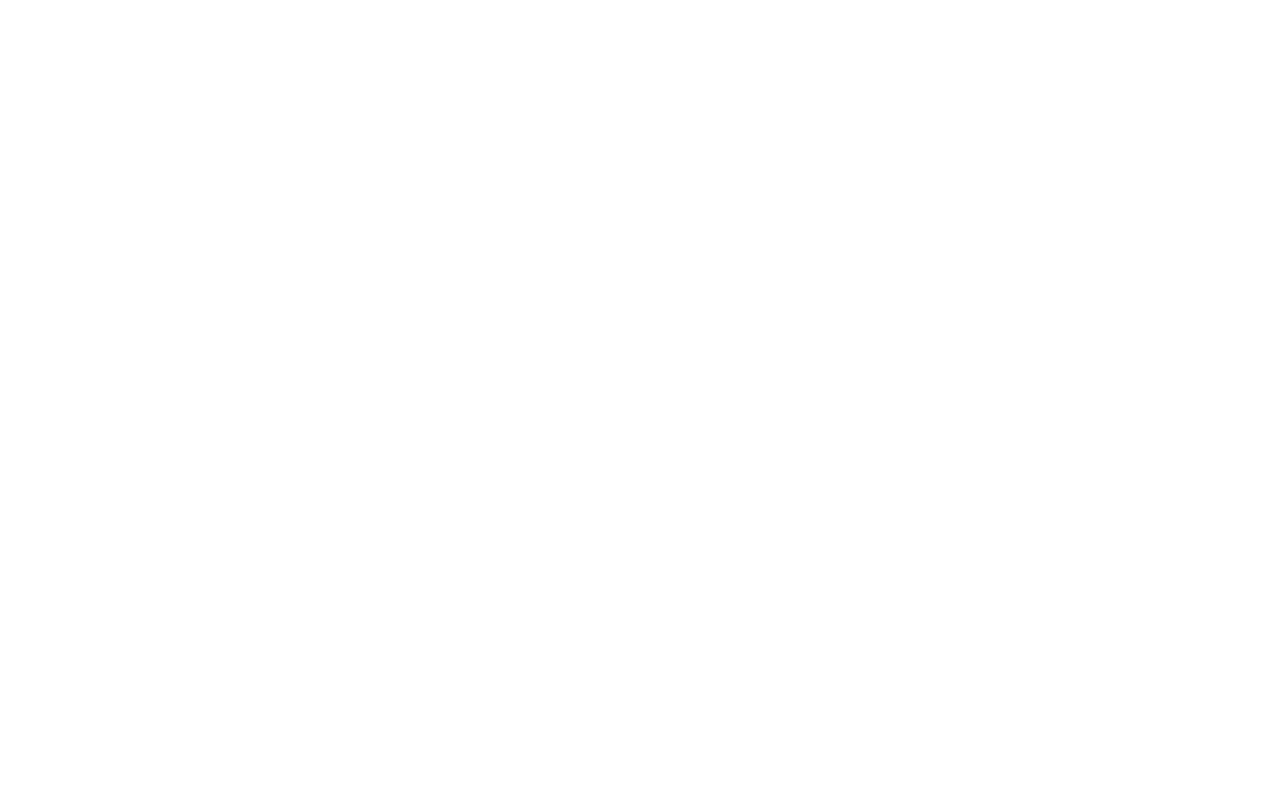
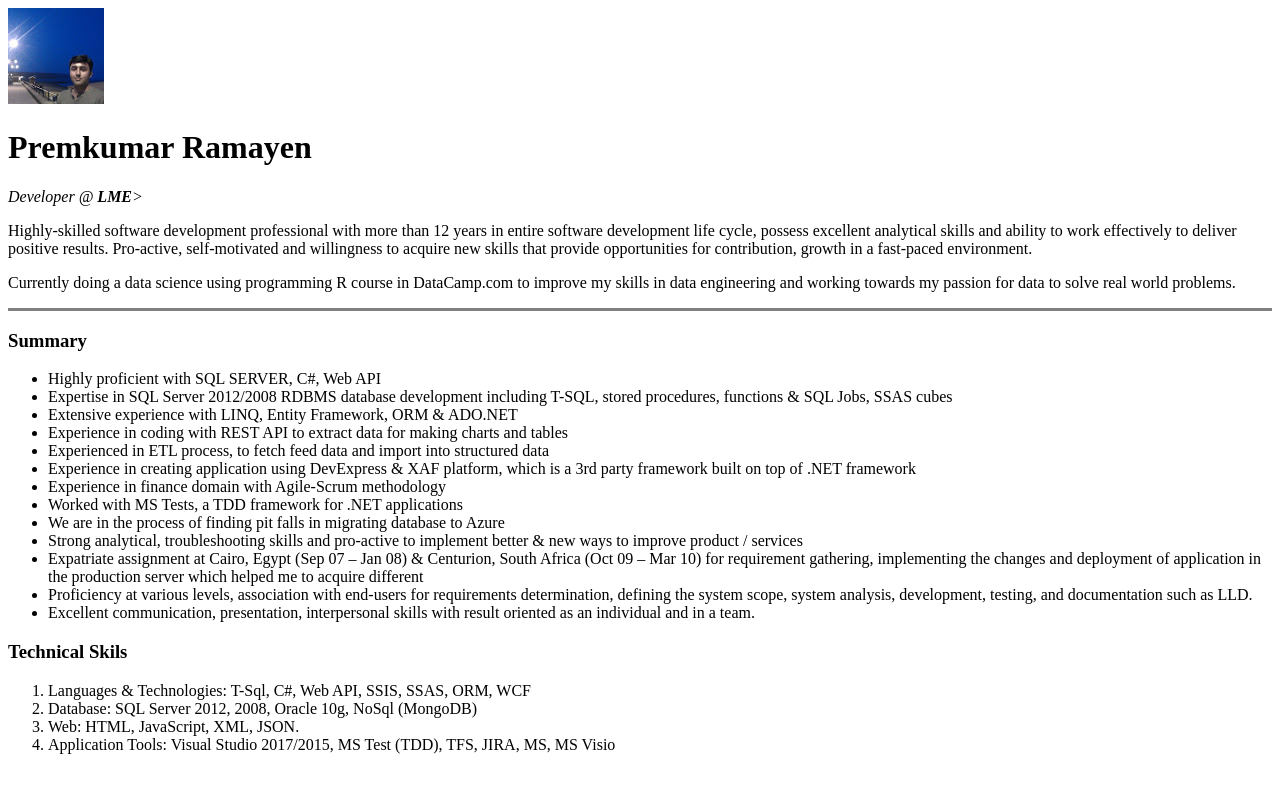
Before and after one commit to Premkumar982/MyWebsite, a plain HTML site: page MySIte/Index.html in a window 1280 px wide. Drawn offline with Linux system fonts and the light colour scheme.

Commit message:
Added images and profile details

```diff
--- a/MySIte/Index.html
+++ b/MySIte/Index.html
@@ -2,14 +2,57 @@
 In Html 5 there are no clunky attributes
 This is auto completed by using emmit
 -->
+
 <!DOCTYPE html>
 <html lang="en" dir="ltr">
+
 <head>
   <!-- Character encoding is done using utf-8 and it should used as standard -->
   <meta charset="utf-8">
   <title>Personal </title>
 </head>
+
 <body>
+<img src="Images/prem.png" alt="My Image">
 
+  <h1> Premkumar Ramayen</h1>
+  <p>
+    <em>Developer @ <strong>LME</strong>> </em>
+  </p>
+
+  <p>Highly-skilled software development professional with more than 12 years in entire software development life cycle, possess excellent analytical skills and ability to work effectively to deliver positive results. Pro-active, self-motivated and
+    willingness to acquire new skills that provide opportunities for contribution, growth in a fast-paced environment. </p>
+  <p>
+    Currently doing a data science using programming R course in DataCamp.com to improve my skills in data engineering and working towards my passion for data to solve real world problems.
+  </p>
+
+  <hr size="3" noshade />
+
+  <h3> Summary</h3>
+  <ul>
+    <li>Highly proficient with SQL SERVER, C#, Web API</li>
+    <li>Expertise in SQL Server 2012/2008 RDBMS database development including T-SQL, stored procedures, functions & SQL Jobs, SSAS cubes</li>
+    <li>Extensive experience with LINQ, Entity Framework, ORM & ADO.NET</li>
+    <li>Experience in coding with REST API to extract data for making charts and tables</li>
+    <li>Experienced in ETL process, to fetch feed data and import into structured data</li>
+    <li> Experience in creating application using DevExpress & XAF platform, which is a 3rd party framework built on top of .NET framework </li>
+    <li>Experience in finance domain with Agile-Scrum methodology</li>
+    <li>Worked with MS Tests, a TDD framework for .NET applications</li>
+    <li>We are in the process of finding pit falls in migrating database to Azure </li>
+    <li>Strong analytical, troubleshooting skills and pro-active to implement better & new ways to improve product / services</li>
+    <li>Expatriate assignment at Cairo, Egypt (Sep 07 – Jan 08) & Centurion, South Africa (Oct 09 – Mar 10) for requirement gathering, implementing the changes and deployment of application in the production server which helped me to acquire
+      different </li>
+    <li>Proficiency at various levels, association with end-users for requirements determination, defining the system scope, system analysis, development, testing, and documentation such as LLD. </li>
+    <li>Excellent communication, presentation, interpersonal skills with result oriented as an individual and in a team.</li>
+  </ul>
+
+  <h3>Technical Skils</h3>
+  <ol>
+    <li>Languages & Technologies: T-Sql, C#, Web API, SSIS, SSAS, ORM, WCF </li>
+    <li>Database: SQL Server 2012, 2008, Oracle 10g, NoSql (MongoDB)</li>
+    <li>Web: HTML, JavaScript, XML, JSON.</li>
+    <li>Application Tools: Visual Studio 2017/2015, MS Test (TDD), TFS, JIRA, MS, MS Visio</li>
+  </ol>
 </body>
+
 </html>
```
Also changed, not shown: MySIte/Images/prem.png (added). Lines whose indentation alone changed are shown as unchanged.
